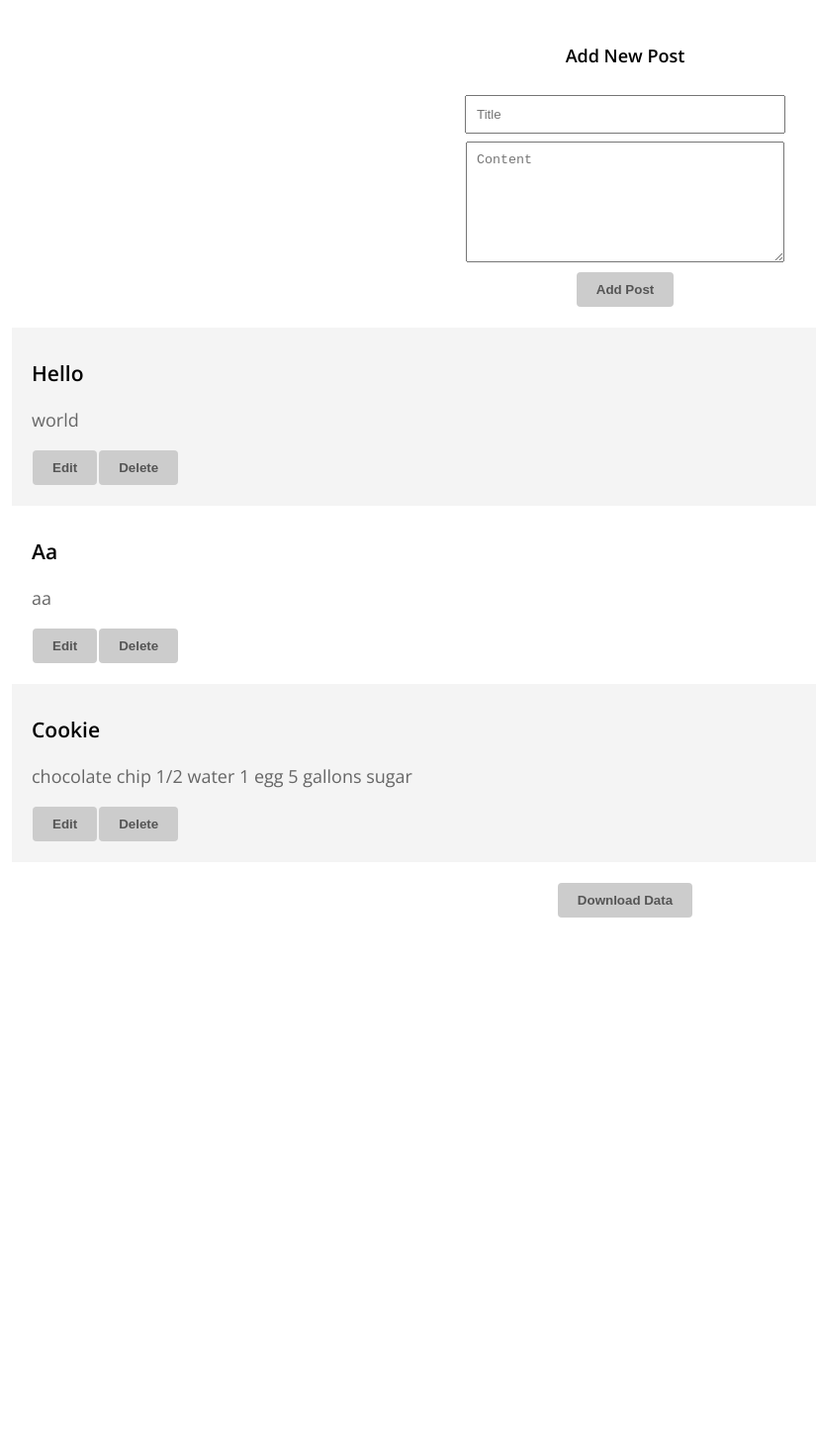
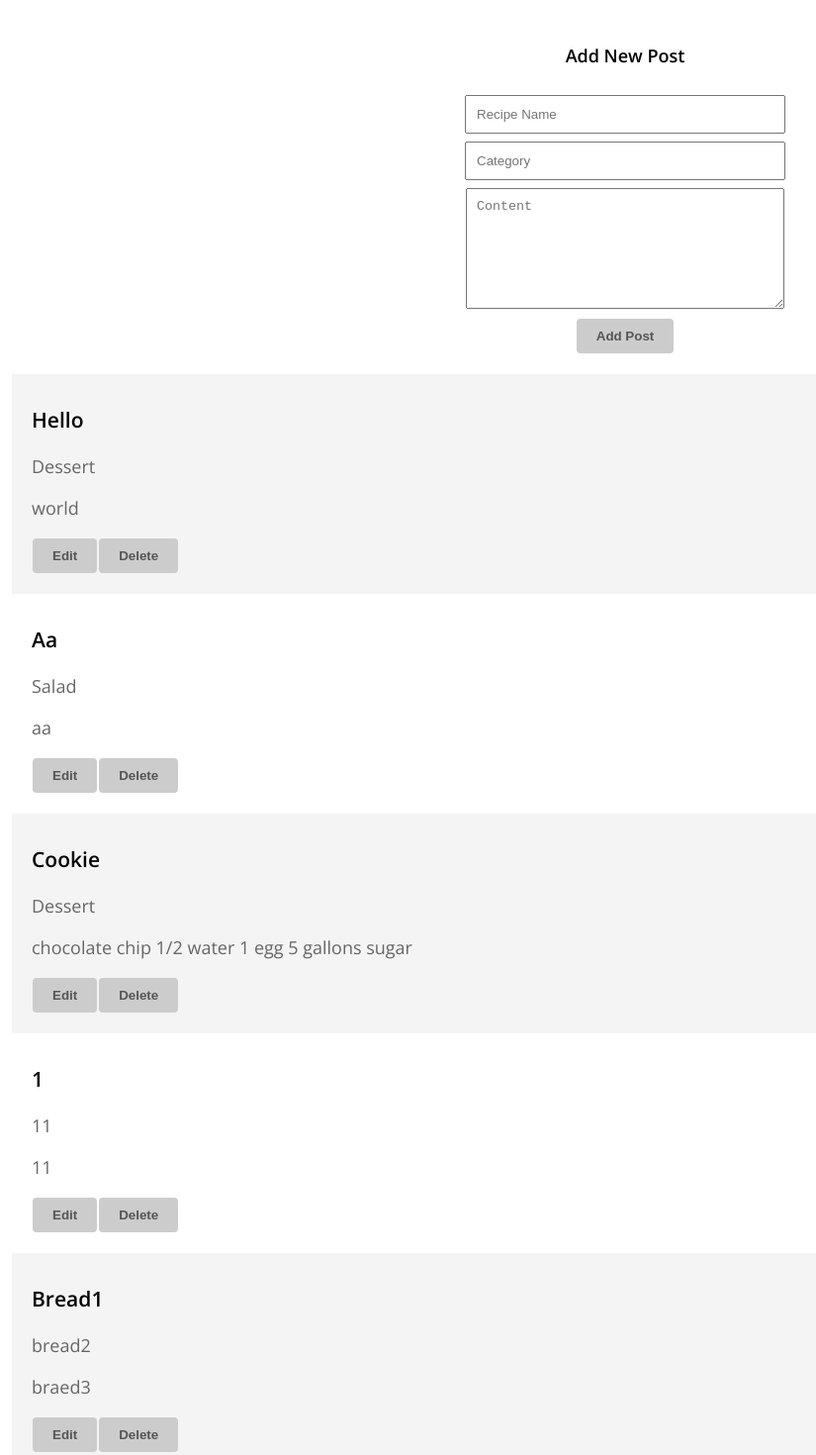
Before and after one commit to thraddash/food2, a React (Create React App) app: page / in a window 1280 px wide. Shown: the top 1470 px of the page at 99% size, without its empty margins (8-833 px from the left). Before the commit the page ends 1028 px from the top, so only its background shows below. Built offline with nearby package versions, Linux system fonts and the light colour scheme.

Commit message:
update json file

```diff
--- a/src/App.js
+++ b/src/App.js
@@ -7,46 +7,52 @@ import axios from 'axios';
 function App() {
 
   // Reference
-  const titleRef = useRef();
+  const recipeNameRef = useRef();
+  const categoryRef = useRef();
   const contentRef = useRef();
 
   // State
   const [data, setData] = useState(Data);
 
   // Temp State
-  const [title, setTitle] = useState();
+  const [recipe_name, setRecipeName] = useState();
+  const [category, setCategory] = useState();
   const [content, setContent] = useState();
 
   const [updateID, setUpdateID] = useState();
-  const [updateTitle, setUpdateTitle] = useState();
+  const [updateRecipeName, setUpdateRecipeName] = useState();
+  const [updateCategory, setUpdateCategory] = useState();
   const [updateContent, setUpdateContent] = useState();
 
   // Effect
   //////////////////////////////////////
   useEffect(() => {
-    // console.log(data);
+    // console.log(data)
     // setData(Data)
     // clear form fields
-    //titleRef.current.value = '';
+    //recipeNameRef.current.value = '';
     //contentRef.current.value = '';
+
   },[data]);
 
   // Add Post
   //////////////////////////////////////
   const addPost = () => {
-    if(title && content) {
+    if(recipe_name && category && content) {
       // create new post object
       let newPost = {
         "id": uuidv1(),
-        "title": title,
+        "recipe_name": recipe_name,
+        "category": category,
         "content": content
       }
       // merge new post with copy of old state
       let posts = [...data, newPost];
       // push new object to state
       setData(posts);
-      // clear title and content from state
-      setTitle();
+      // clear recipe_name and content from state
+      setRecipeName();
+      setCategory();
       setContent();
 
       // update write to json file
@@ -69,9 +75,10 @@ function App() {
 
   // Populate Post
   //////////////////////////////////////
-  const populatePost = (key, title, content) => {
+  const populatePost = (key, recipe_name, category, content) => {
     setUpdateID(key);
-    setUpdateTitle(title);
+    setUpdateRecipeName(recipe_name);
+    setUpdateCategory(category);
     setUpdateContent(content);
   }
 
@@ -81,7 +88,8 @@ function App() {
     // populate post info from temp state and prepare new object for changed post
     let editedPost = {
       "id": updateID,
-      "title": updateTitle,
+      "recipe_name": updateRecipeName,
+      "category": updateCategory,
       "content": updateContent
     }
     // remove old post with same ID and get the remaining data /// filter
@@ -92,7 +100,8 @@ function App() {
     setData(posts);
 
     setUpdateID();
-    setUpdateTitle();
+    setUpdateRecipeName();
+    setUpdateCategory();
     setUpdateContent();
 
     // update write to json file
@@ -131,10 +140,16 @@ function App() {
     <div className="App">
       <div>
         <h4>Add New Post</h4>
-        <input placeholder="Title"
-          onChange={ e => setTitle( e.target.value) }
-          value={ title || '' }
-          ref={ titleRef }
+        <input placeholder="Recipe Name"
+          onChange={ e => setRecipeName( e.target.value) }
+          value={ recipe_name || '' }
+          ref={ recipeNameRef }
+        />
+        <br />
+        <input placeholder="Category"
+          onChange={ e => setCategory( e.target.value) }
+          value={ category || '' }
+          ref={ categoryRef }
         />
         <br />
         <textarea
@@ -147,14 +162,19 @@ function App() {
         <button onClick={ addPost }>Add Post</button>
       </div>
 
-      {/* If temp state has got values of title and content for update form show this */}
-      {updateTitle || updateContent ?
+      {/* If temp state has got values of recipe_name, category and content for update form show this */}
+      {updateRecipeName || updateCategory || updateContent ?
         (
           <div>
             <h4>Update Post</h4>
-            <input placeholder="Title"
-              onChange={e => setUpdateTitle(e.target.value)}
-              value={updateTitle || ''}
+            <input placeholder="Recipe Name"
+              onChange={e => setUpdateRecipeName(e.target.value)}
+              value={updateRecipeName || ''}
+            />
+            <br />
+            <input placeholder="Category"
+              onChange={e => setUpdateCategory(e.target.value)}
+              value={updateCategory || ''}
             />
             <br />
             <textarea placeholder="Content"
@@ -170,9 +190,10 @@ function App() {
         { data ? data.map(post => {
           return(
             <div key={ post.id } className="post">
-              <h3>{ post.title } </h3>
+              <h3>{ post.recipe_name } </h3>
+              <p> { post.category } </p>
               <p>{ post.content }</p>
-              <button onClick={ () => populatePost(post.id, post.title, post.content) }>Edit</button>
+              <button onClick={ () => populatePost(post.id, post.recipe_name, post.category, post.content) }>Edit</button>
               <button onClick={ () => deletePost(post.id) }>Delete</button>
             </div>
           )
--- a/src/data.json
+++ b/src/data.json
@@ -1,17 +1,32 @@
 [
   {
     "id": "18a34f20-bc30-11eb-b83d-13213367ae36",
-    "title": "hello",
+    "category": "Dessert",
+    "recipe_name": "hello",
     "content": "world"
   },
   {
     "id": "00d4fd70-bc31-11eb-806e-4119ef39d572",
-    "title": "aa",
+    "category": "Salad",
+    "recipe_name": "aa",
     "content": "aa"
   },
   {
     "id": "835ea750-bc31-11eb-bea8-73824311d3f8",
-    "title": "cookie",
+    "category": "Dessert",
+    "recipe_name": "cookie",
     "content": "chocolate chip\n1/2 water\n1 egg\n5 gallons sugar"
+  },
+  {
+    "id": "6352d110-ce66-11eb-8e7b-3b425b07e205",
+    "recipe_name": "1",
+    "category": "11",
+    "content": "11"
+  },
+  {
+    "id": "d5f43e50-ce63-11eb-a578-7556ca15116d",
+    "recipe_name": "bread1",
+    "category": "bread2",
+    "content": "braed3"
   }
 ]
```
Also changed, not shown: src/components/saveData.js (added, +19 -0 lines), public/images/test.jpg (added).
